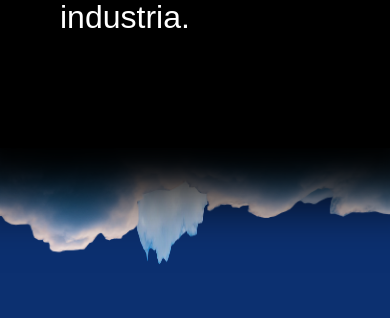
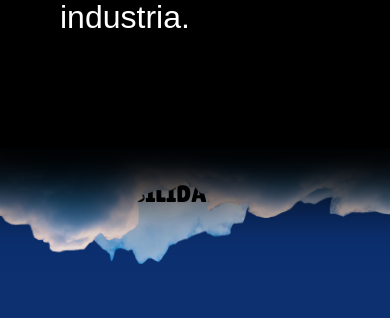
Before and after one commit to Yhoan008/Portafolio, a React (Vite) app: page / in a window 390 px wide. Shown: the part 1250-1568 px from the top of the page. Built offline with nearby package versions, Linux system fonts and the light colour scheme; a web font is replaced by a local one.

Commit message:
Se arreglan detalles flexibles

```diff
--- a/src/winter/Back.jsx
+++ b/src/winter/Back.jsx
@@ -52,6 +52,12 @@ export default function Back({ idiom, changeidiom }) {
     height: `${pantalla / 2}px`,
   };
 
+  useEffect(()=>{
+    if(window.innerWidth < 650){
+      setHover(true);
+    }
+  })
+
   window.addEventListener("scroll", () => {
     if (window.scrollY > 10) {
       setHover(true);
--- a/src/winter/Skills.jsx
+++ b/src/winter/Skills.jsx
@@ -38,6 +38,9 @@ const Skillcontainer = styled.div`
   display: flex;
   justify-content: center;
   flex-wrap: wrap;
+  @media (max-width:700px){
+  margin-top: -25%;
+  }
 `;
 
 export default function Skills({ idiom }) {
@@ -88,8 +91,10 @@ export default function Skills({ idiom }) {
 
 const P = styled.div`
   display: block;
-  width: 20%;
-  padding: 3% 0;
+  padding: 10px 20px;
+  display:flex;
+  align-items: center;
+  box-sizing: border-box;
   background-image: url(${titlecloud});
   background-repeat: no-repeat;
   background-size: 100% 100%;
```
